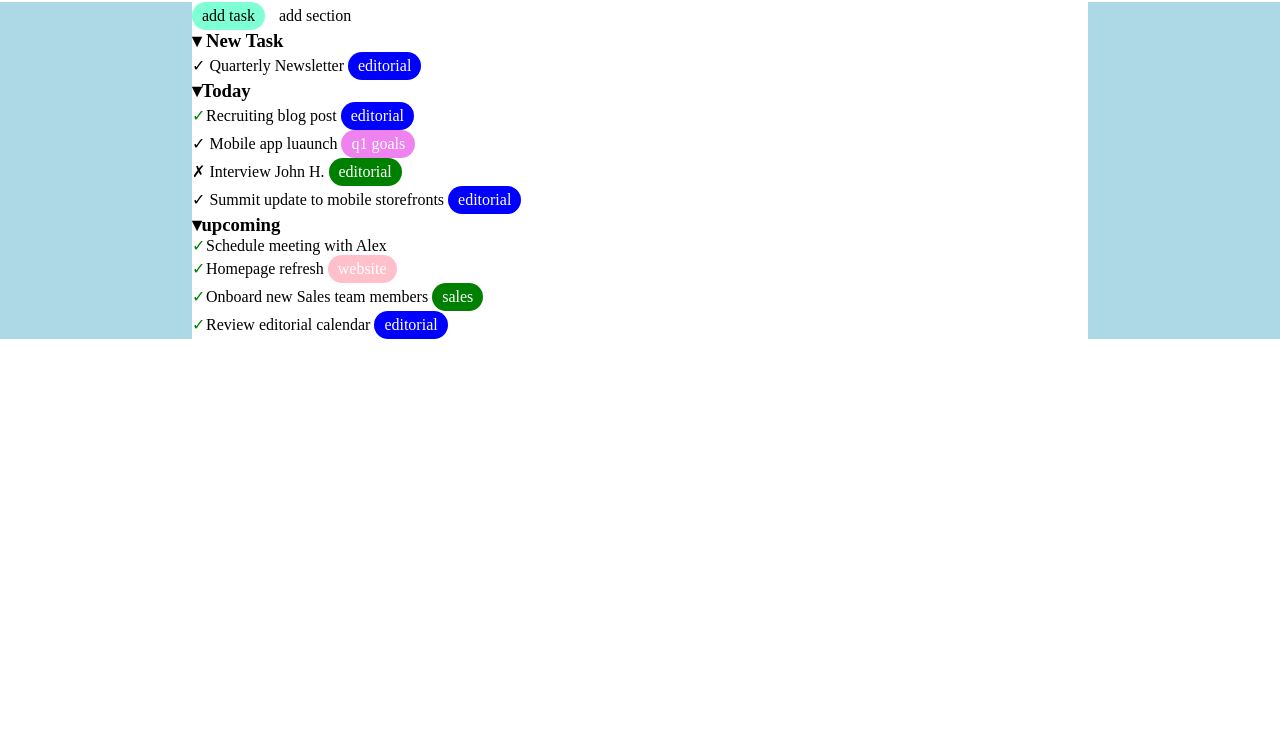
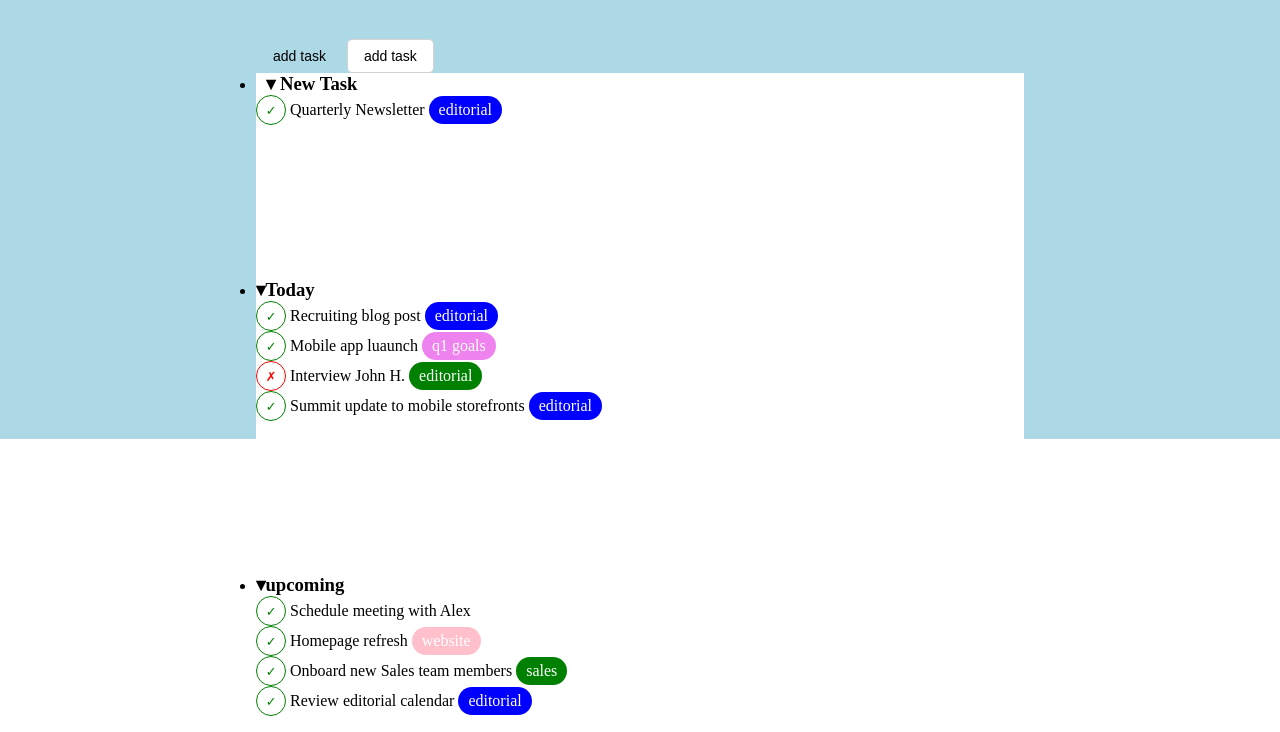
Before and after one commit to itsjohn11/html-css-toboolist, a plain HTML site: page index.html in a window 1280 px wide. Shown: the part 68-800 px from the top of the page. Drawn offline with Linux system fonts and the light colour scheme.

Commit message:
Quasi completo

```diff
--- a/css/style.css
+++ b/css/style.css
@@ -5,50 +5,77 @@
     box-sizing: border-box;
 }
 
-.mb-10{
-    margin-bottom: 10%;
-}
-.square{
-    width: 50px;
-    height: 50px;
-    background-color: lightblue;
-    padding: 20% 30%;
-    border: 1px solid black;
-    display: inline-block;
-    text-align: center;
+head {
+    padding: 10px 20px;
 }
 
 main {
     background-color: lightblue;
+    padding-top: 50px;
 }
 
-ul {
-    list-style: none;
-}
-
-.circle {
-    background-color: white;
-    color: green;
-    width: 10px;
-    height: 10px;
-    display: inline-block;
-    border-radius: 20%;
-}
-
-.cta-button {
-    background-color: blue;
-    color: black;
-    font-weight: 600;
-    text-decoration: none;
-    padding: 16px;
-    display: inline-block;
+.chevron {
+    margin-right: 10px;
 }
 
 .container {
+    width: 60%;
+    height: 400px;
+    margin: 0 auto;
+}
+.actions-block {
     background-color: white;
-    width: 70%;
-    margin: 1% auto;
+    margin-bottom: 5px;
+    padding: 10px 40px;
 }
+
+.todo-block {
+    background-color: white;
+}
+
+.main-list {
+    margin-bottom: 20%;
+}
+.main-list > li {
+    margin-bottom: 20%;
+}
+
+.btn {
+    padding: 8px 16px;
+    border: 1px solid transparent;
+    font-size: 14px;
+    border-radius: 5px;
+}
+
+.btn-blue {
+    background-color: lightblue;
+    border-color: lightblue;
+}
+
+.btn-white {
+    background-color: white;
+    border-color: lightgrey;
+}
+
+.circle.check {
+    border-color: green;
+    color: green;
+}
+.circle.cross {
+    border-color: red;
+    color: red;
+}
+.circle {
+    width: 30px;
+    height: 30px;
+    display: inline-block;
+    border: 1px solid black;
+    border-radius: 50%;
+    line-height: 30px;
+    text-align: center;
+    font-size: 80%;
+}
+
 
 .todos {
     background-color: white;
--- a/index.html
+++ b/index.html
@@ -15,68 +15,71 @@
 
     <main>
         <div class="container">
-            <span class="tag task">add task</span>
-            <span class="tag section">add section</span>
-            <section class="todos">
-                <ul class="first - list">
+            <!-- action block -->
+            <div class="actons-block">
+                <button class="btn btn-blue">add task</button>
+                <button class="btn btn-white">add task</button>
+            </div>
+            <!-- end action block -->
+            <!-- todo list -->
+            <div class="todo-block">
+                <ul class="main-list">
                     <li>
-                        <h3>&blacktriangledown; New Task</h3>
-                        <ul class="innest - list">
-                            <li>
-                                <span class="">&check;</span>
+                        <h3><span class="chevron"></span>&blacktriangledown; New Task</h3>
+                        <ul>
+                            <span class="circle check">&check;</span>
                             <span>Quarterly Newsletter</span>
                             <span class="tag editorial">editorial</span>
-                            </li>
                         </ul>
                     </li>
                     <li>
                         <h3>&blacktriangledown;Today</h3>
                         <ul>
-                            <span class="circle">&check;</span>
+                            <span class="circle check">&check;</span>
                             <span>Recruiting blog post</span>
                             <span class="tag editorial">editorial</span>
                         </ul>
                         <ul>
-                            <span>&check;</span>
+                            <span class="circle check">&check;</span>
                             <span>Mobile app luaunch</span>
                             <span class="tag q1goals">q1 goals</span>
 
                         </ul>
-                    </li>
-                    <li>
-                        <span>&cross;</span>
+                        <ul>
+                            <span class="circle cross">&cross;</span>
                             <span>Interview John H.</span>
                             <span class="tag recruiting">editorial</span>
-                    </li>
-                    <li>
-                        <span>&check;</span>
+                        </ul>
+                        <ul>
+                            <span class="circle check">&check;</span>
                             <span>Summit update to mobile storefronts</span>
                             <span class="tag editorial">editorial</span>
+                        </ul>
                     </li>
                     <li>
                         <h3>&blacktriangledown;upcoming</h3>
                         <ul>
-                            <span class="circle">&check;</span>
+                            <span class="circle check">&check;</span>
                             <span>Schedule meeting with Alex</span>
                         </ul>
                         <ul>
-                            <span class="circle">&check;</span>
+                            <span class="circle check">&check;</span>
                             <span>Homepage refresh</span>
                             <span class="tag website">website</span>
                         </ul>
                         <ul>
-                            <span class="circle">&check;</span>
+                            <span class="circle check">&check;</span>
                             <span>Onboard new Sales team members</span>
                             <span class="tag sales">sales</span>
                         </ul>
                         <ul>
-                            <span class="circle">&check;</span>
+                            <span class="circle check">&check;</span>
                             <span>Review editorial calendar</span>
                             <span class="tag editorial">editorial</span>
                         </ul>
                     </li>
                 </ul>
-            </section>
+            </div>
         </div>
     </main>
     <footer>
```
Lines whose indentation alone changed are shown as unchanged.
